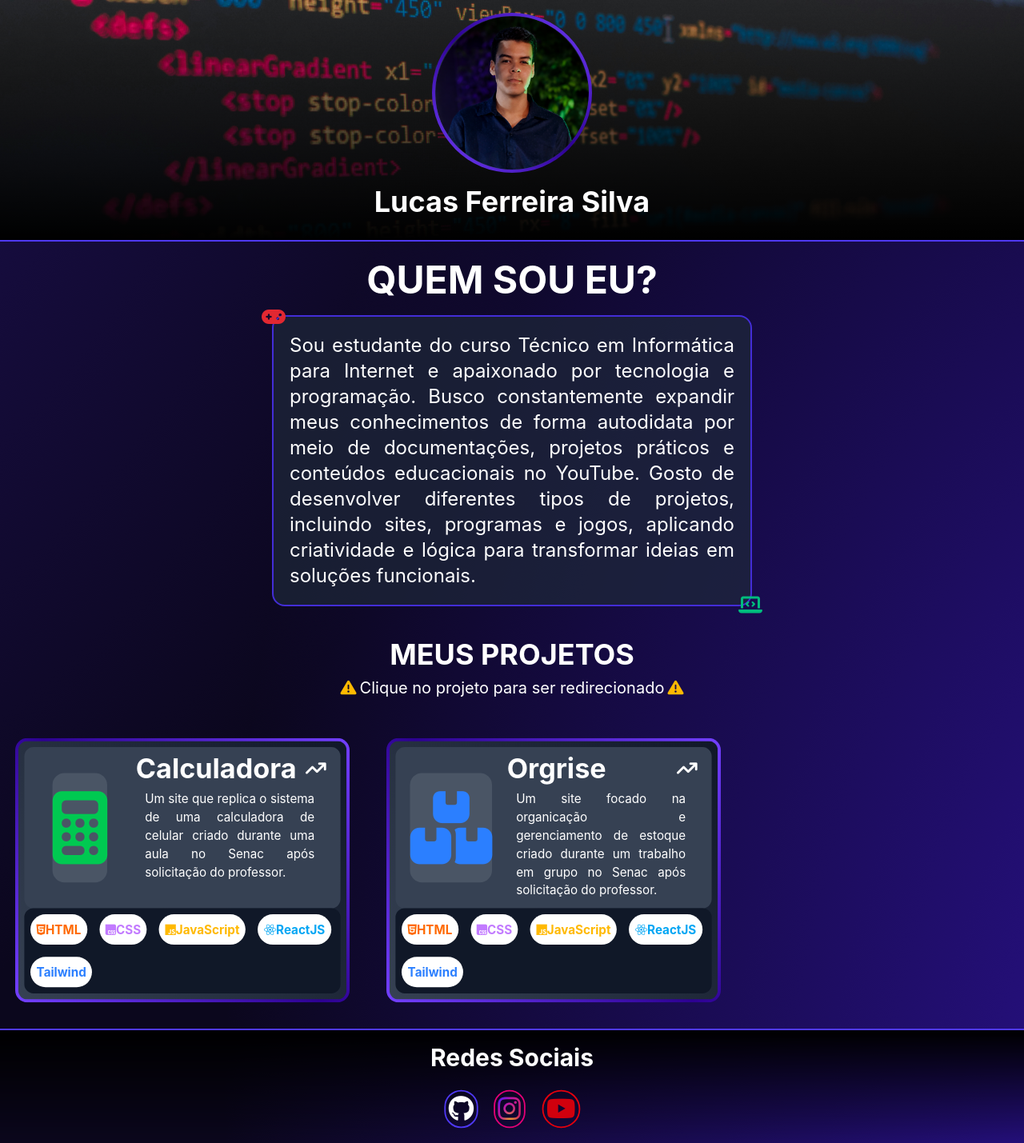
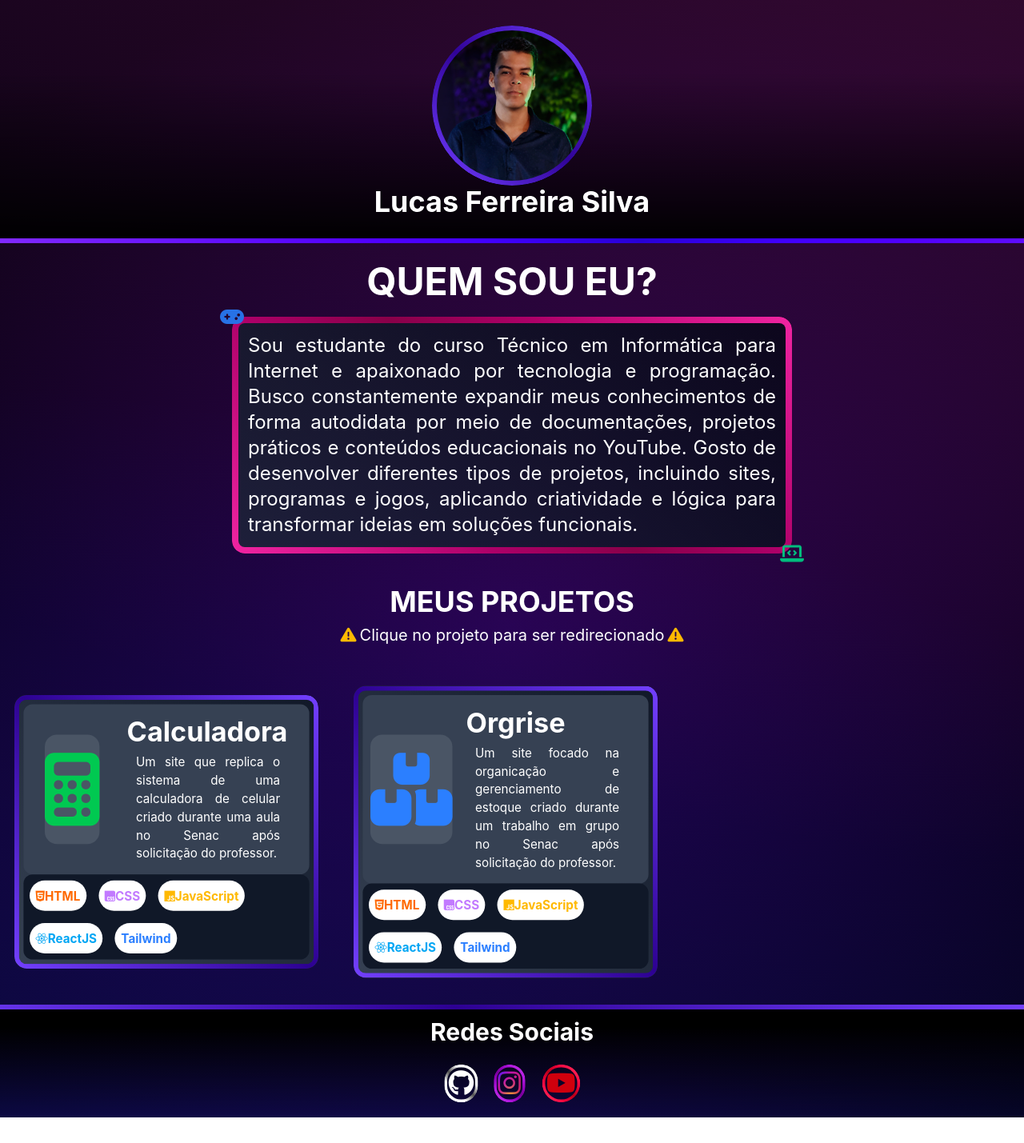
Before and after one commit to lucasdevsilva26/Portifolio, a React (Vite) app: page / in a window 1280 px wide. Shown: the whole page at 80% size. After the commit the page ends 1397 px from the top, so only its background shows below. Built offline with nearby package versions, Linux system fonts and the light colour scheme; some icons are missing.

Commit message:
update desing

```diff
--- a/src/components/ProjectList.jsx
+++ b/src/components/ProjectList.jsx
@@ -20,8 +20,8 @@ function ProjectList({ projects, setLoading }) {
             <article
               key={crypto.randomUUID()}
               className={
-                ` flex flex-col w-full max-w-110 h-87 p-2 rounded-2xl relative scale-95 hover:scale-100 hover:brightness-115 duration-500 overflow-hidden ` +
-                " cardAnimatedBorder border-4 border-transparent "
+                ` flex flex-col w-full max-w-100 min-h-87 p-3 rounded-2xl relative scale-95 hover:scale-100 hover:brightness-115 duration-500 overflow-hidden bg-linear-45 from-gray-700 to-gray-900 ` +
+                " gradientBorder before:p-1.5 "
               }
               onClick={() => {
                 setLoading(true);
@@ -32,23 +32,19 @@ function ProjectList({ projects, setLoading }) {
                 className={` flex gap-2 h-full p-2 bg-gray-700 rounded-xl cursor-pointer `}
               >
                 <div
-                  className={` flex-1 flex flex-col items-center justify-center z-2 `}
+                  className={` flex-1 flex flex-col items-center  justify-center z-2 `}
                 >
                   <i
                     className={` flex ${project.icon} py-6 bg-gray-600 ${project.color} text-8xl rounded-2xl z-1 `}
                   ></i>
                 </div>
 
-                <div className={` flex-2 flex flex-col text-justify z-2 `}>
+                <div className={` flex-2 flex flex-col text-justify p-2 z-2 `}>
                   <h1 className={` text-4xl font-bold `}>{project.title}</h1>
                   <p className={` pl-3 pt-2 w-9/10 text-wrap `}>
                     {project.description}
                   </p>
                 </div>
-
-                <i
-                  className={` fas fa-arrow-trend-up absolute top-0 right-0 -translate-x-full translate-y-full text-2xl z-2`}
-                ></i>
               </div>
 
               <nav
--- a/src/components/ToolIcon.jsx
+++ b/src/components/ToolIcon.jsx
@@ -1,4 +1,4 @@
-function ToolIcon({ icon, setLoading }) {
+function ToolIcon({ icon }) {
   const icons = [
     {
       name: "HTML",
--- a/src/index.css
+++ b/src/index.css
@@ -18,17 +18,19 @@ body {
   overflow: hidden;
 }
 
-#background {
-  background:
-    radial-gradient(at 90% 10%, #3314b0, transparent 50%),
-    radial-gradient(at 0% 100%, #311990, transparent 50%), #0b071d;
+button {
+  cursor: pointer;
 }
-#border {
-  background: linear-gradient(#2d0192, #7340ff, #2d0192, #7340ff, #2d0192);
+
+@property --angle {
+  syntax: "<angle>";
+  inherits: false;
+  initial-value: 0deg;
 }
-#bgImage {
-  background-image: url("/src/assets/images/bgImage.jpg");
-  background-size: cover;
+@keyframes rotateAnim {
+  to {
+    --angle: 360deg;
+  }
 }
 
 .instagram {
@@ -43,25 +45,27 @@ body {
   color: transparent;
 }
 
-button {
-  cursor: pointer;
-}
+.gradientBorder::before {
+  content: "";
+  position: absolute;
+  inset: 0;
 
-@property --angle {
-  syntax: "<angle>";
-  inherits: false;
-  initial-value: 0deg;
-}
-.cardAnimatedBorder {
-  background:
-    linear-gradient(50deg, var(--color-gray-700), var(--color-gray-900)) padding-box,
-    linear-gradient(var(--angle), #7340ff, #2d0192, #7340ff) border-box;
-  background-clip: padding-box, border-box;
+  border-radius: inherit;
+
+  background: linear-gradient(var(--angle), #7340ff, #2d0192, #7340ff);
+  mask:
+    linear-gradient(white 0 0) content-box,
+    linear-gradient(white 0 0);
+  mask-composite: exclude;
 
   animation: rotateAnim infinite linear 5s;
 }
-@keyframes rotateAnim {
-  to {
-    --angle: 360deg;
-  }
+
+.gradientBg {
+  rotate: var(--angle);
+  background:
+    radial-gradient(at 90% 0%, #1121b6, transparent 50%),
+    radial-gradient(at 0% 90%, #901968, transparent 50%),
+    radial-gradient(at 50% 50%, #24014d, transparent 25%), #040111;
+  animation: rotateAnim infinite linear 10s reverse;
 }
--- a/src/pages/Portfolio.jsx
+++ b/src/pages/Portfolio.jsx
@@ -32,46 +32,43 @@ function Portfolio() {
       text-white relative `}
     >
       <Loading loading={loading}></Loading>
-      <header className={` flex flex-col items-center w-full `}>
+      <header
+        className={` flex flex-col items-center w-full py-8 h-max bg-[url("src/assets/images/bgImage.jpg")] bg-cover bg-center relative saturate-150 contrast-115 `}
+      >
         <div
-          id="background"
-          className={` w-3/1 h-3/1 fixed top-1/2 left-1/2 -translate-1/2 z-0 animate-[spin_25s_linear_infinite]`}
+          className={
+            ` w-50 h-50 rounded-full saturate-70 contrast-85 relative z-1 ` +
+            " gradientBorder before:p-1.5 "
+          }
+        >
+          <img src={profileImage} alt="" />
+        </div>
+
+        <div
+          className={
+            ` w-full h-full absolute left-0 top-0 bg-linear-0 from-black to-70% ` +
+            " gradientBorder before:pb-1.5 "
+          }
         ></div>
 
-        <div
-          id="bgImage"
-          className={` flex flex-col items-center justify-center z-1 w-full border-b-2 border-b-indigo-600`}
-        >
-          <div
-            className={` flex flex-col items-center justify-center bg-linear-to-t from-black to-transparent w-full h-full `}
-          >
-            <div
-              className={
-                ` relative w-50 max-w-75 aspect-square overflow-hidden rounded-full my-4 ` +
-                " cardAnimatedBorder border-4 border-transparent "
-              }
-            >
-              <img
-                src={profileImage}
-                alt=""
-                className={` w-full h-full rounded-full absolute top-1/2 left-1/2 -translate-1/2 `}
-              />
-            </div>
-
-            <span className={` text-4xl font-bold mb-7 `}>
-              Lucas Ferreira Silva
-            </span>
-          </div>
-        </div>
+        <span className={` text-4xl font-bold z-1 `}>Lucas Ferreira Silva</span>
       </header>
 
       <main
-        className={` flex flex-col items-center gap-10 my-6 flex-2/4 w-full `}
+        className={` flex flex-col items-center gap-10 py-6 flex-2/4 w-full relative `}
       >
-        <div className={` flex flex-col items-center gap-5 z-1 `}>
-          <h1 className={` text-5xl font-bold z-1 `}>QUEM SOU EU?</h1>
+        <div
+          className={` w-full h-full scale-500 gradientBg absolute top-1/2 left-1/2 -translate-1/2 -z-100 `}
+        ></div>
+
+        <div className={` flex flex-col items-center gap-5 `}>
+          <h1 className={` text-5xl font-bold `}>QUEM SOU EU?</h1>
+
           <div
-            className={` flex flex-col items-center max-w-150 h-full p-5 mx-10 rounded-2xl border-2 border-indigo-700 bg-gray-800/70 z-1 relative `}
+            className={
+              ` flex flex-col items-center max-w-175 h-full p-5 mx-10 rounded-2xl bg-linear-45 from-gray-800/75 to-gray-950/75 relative ` +
+              " gradientBorder before:p-2 before:hue-rotate-55 "
+            }
           >
             <p className={` w-full text-2xl text-justify `}>
               Sou estudante do curso Técnico em Informática para Internet e
@@ -84,7 +81,7 @@ function Portfolio() {
             </p>
 
             <i
-              className={` fas fa-gamepad absolute top-0 left-0 -translate-1/2 text-2xl text-red-500 brightness-90 `}
+              className={` fas fa-gamepad absolute top-0 left-0 -translate-1/2 text-2xl text-blue-500 brightness-90 `}
             ></i>
             <i
               className={` fas fa-laptop-code absolute top-full left-full -translate-1/2 text-2xl text-emerald-500 `}
@@ -95,13 +92,19 @@ function Portfolio() {
       </main>
 
       <footer
-        className={` flex flex-col items-center justify-evenly gap-5 py-4 bg-linear-180 from-black to-transparent w-full border-t-2 border-indigo-600 z-1 `}
+        className={
+          ` flex flex-col items-center justify-evenly gap-5 py-4 bg-linear-180 from-black to-transparent from-20% w-full relative ` +
+          " gradientBorder before:pt-1.5 "
+        }
       >
         <h1 className={` text-3xl font-bold `}>Redes Sociais</h1>
 
-        <nav className={` flex gap-4 z-1 text-4xl `}>
+        <nav className={` flex gap-4 text-4xl `}>
           <button
-            className={` flex items-center justify-center aspect-square rounded-full  border-2 border-indigo-600 p-1 scale-90 hover:scale-100 duration-500 `}
+            className={
+              ` flex items-center justify-center aspect-square rounded-full p-1.5 scale-90 hover:scale-100 duration-500 ` +
+              " gradientBorder before:p-1 before:grayscale-100 before:brightness-1000 "
+            }
             onClick={() => {
               setLoading(true);
               window.location.href = "https://github.com/lucasdevsilva26";
@@ -111,7 +114,10 @@ function Portfolio() {
           </button>
 
           <button
-            className={` flex items-center justify-center aspect-square rounded-full  border-2 border-pink-600 p-1 instagram scale-90 hover:scale-100 duration-500 `}
+            className={
+              ` flex items-center justify-center aspect-square rounded-full p-1.5 instagram scale-90 hover:scale-100 duration-500 ` +
+              " gradientBorder before:p-1 before:hue-rotate-25 before:brightness-125 "
+            }
             onClick={() => {
               setLoading(true);
               window.location.href = "https://www.instagram.com/lucassilvaz18/";
@@ -121,7 +127,10 @@ function Portfolio() {
           </button>
 
           <button
-            className={` flex items-center justify-center aspect-square rounded-full  border-2 border-red-600 p-1 scale-90 hover:scale-100 duration-500 `}
+            className={
+              ` flex items-center justify-center aspect-square rounded-full p-1.5 scale-90 hover:scale-100 duration-500 ` +
+              " gradientBorder before:p-1 before:hue-rotate-80 before:brightness-125 "
+            }
             onClick={() => {
               setLoading(true);
               window.location.href =
```
